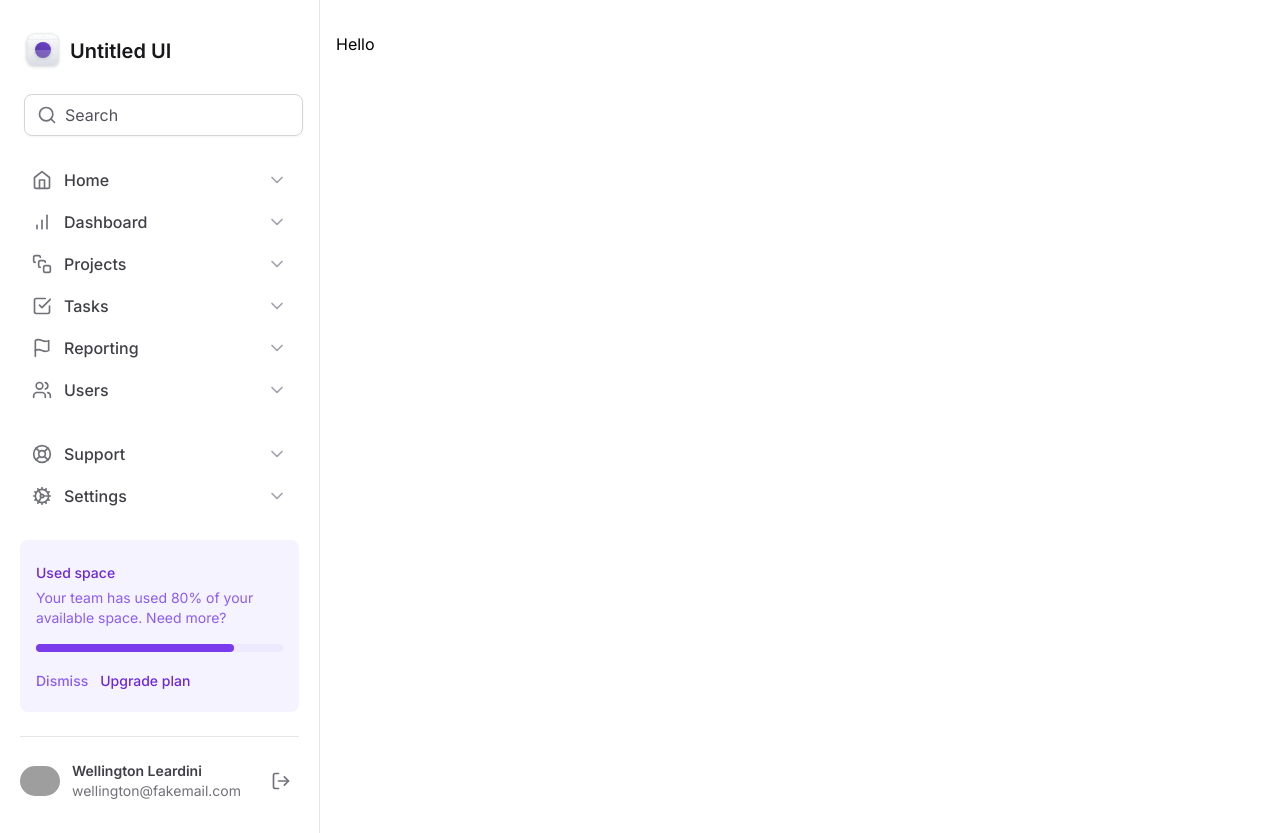
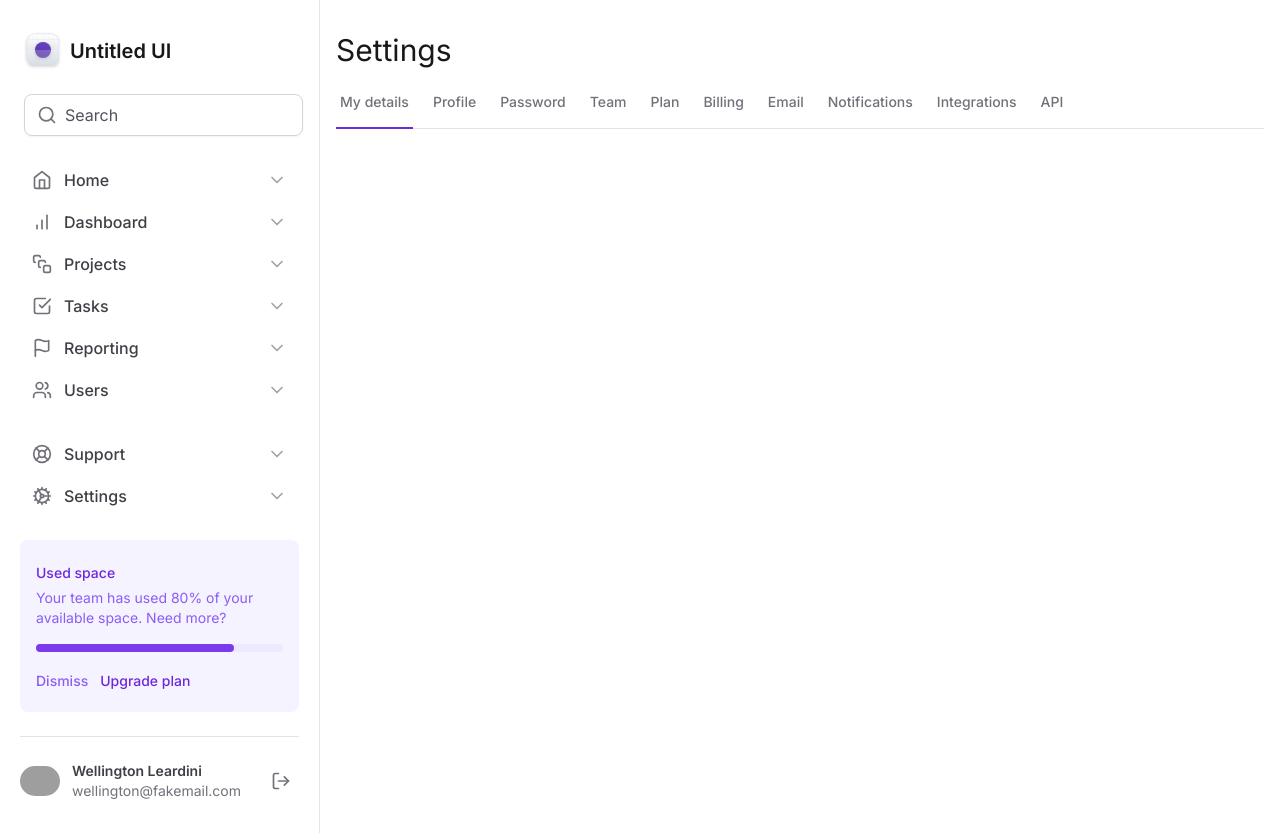
Before and after one commit to rwellingtonr/ignite-dashboard-admin, a Next.js app: page / in a window 1280 px wide. Built offline with nearby package versions, Linux system fonts and the light colour scheme; grey boxes are pictures that could not be loaded.

Commit message:
🚧 feat: creating home page

```diff
--- a/src/app/page.tsx
+++ b/src/app/page.tsx
@@ -1,3 +1,10 @@
+import { SettingsTabs } from '@/components/SettingsTabs.tsx'
+
 export default function Home() {
-	return <h1>Hello</h1>
+	return (
+		<>
+			<h1 className="text-medium text-3xl text-zinc-900">Settings</h1>
+			<SettingsTabs />
+		</>
+	)
 }
```
